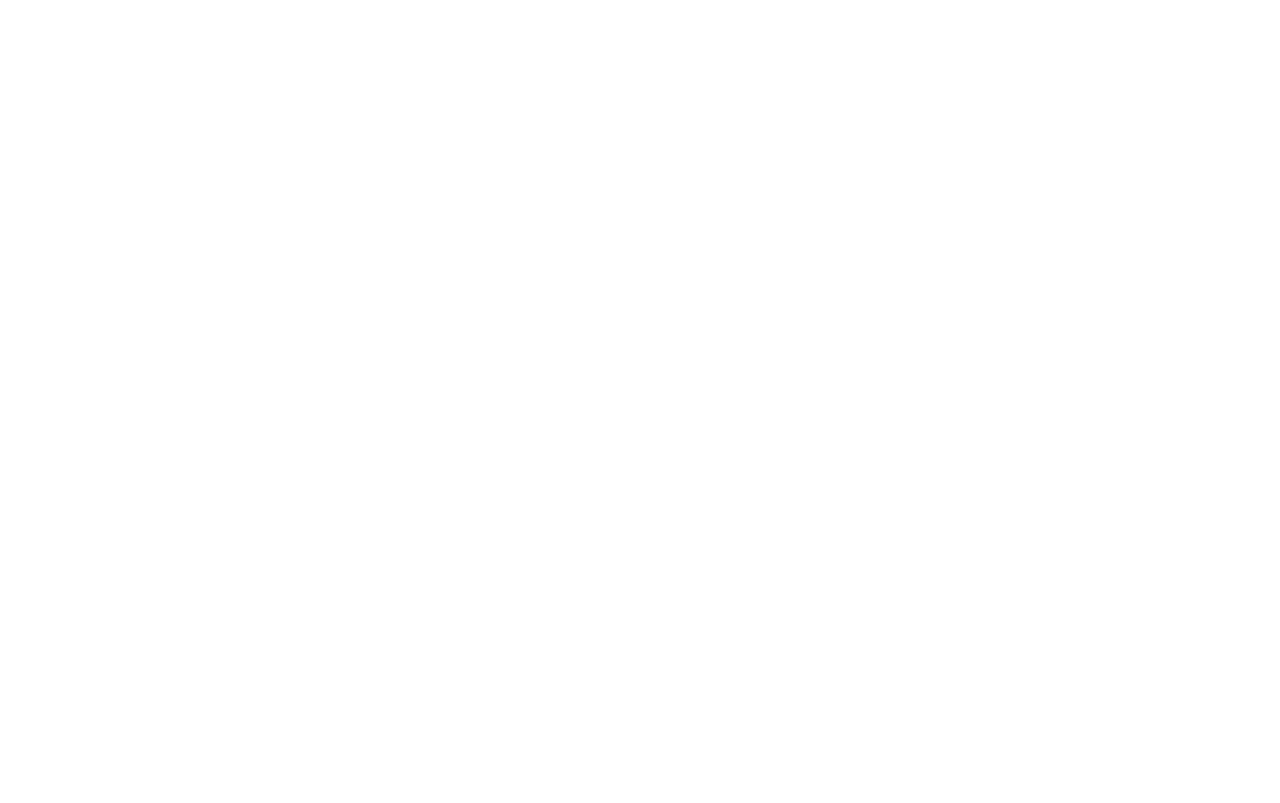
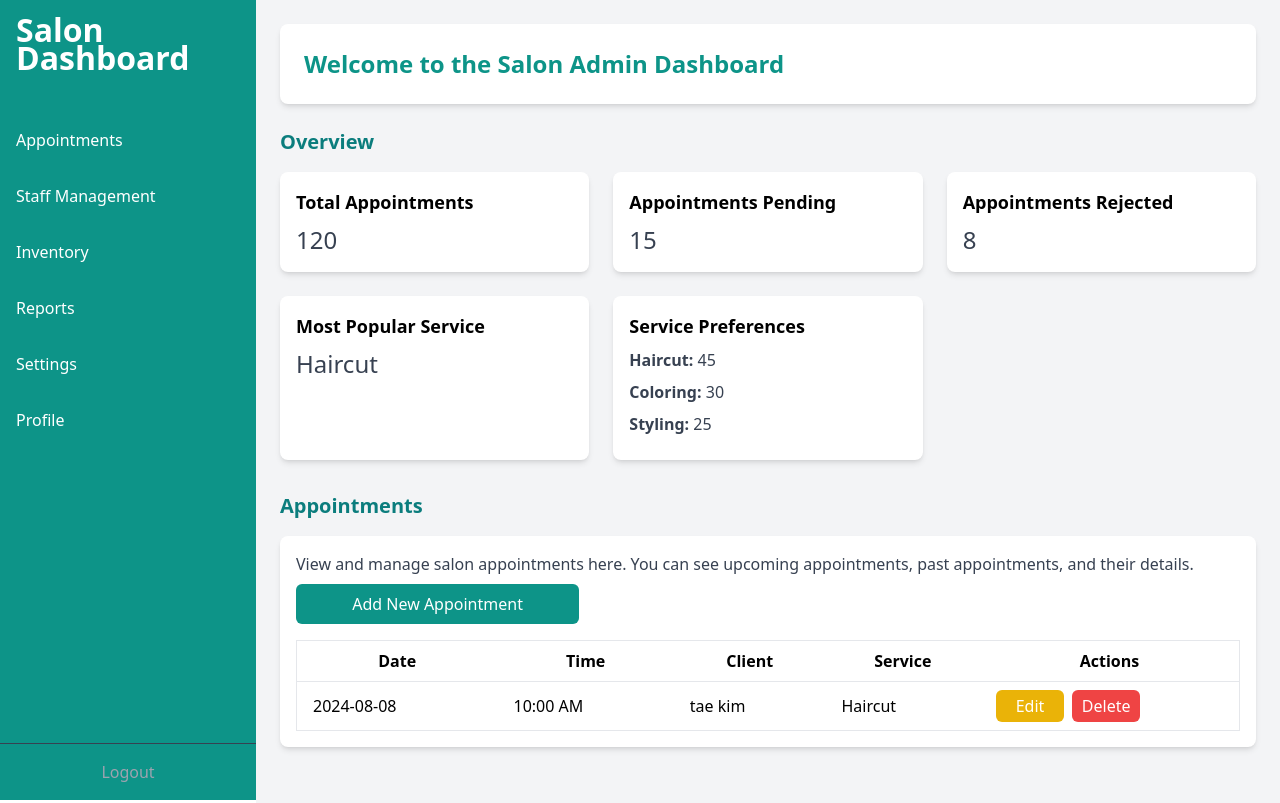
Before and after one commit to ShravaniR2412/SASS, a React (Vite) app in the folder client/: page /AdminDashboard in a window 1280 px wide. Before the commit this address had no page. Built offline with nearby package versions, Linux system fonts and the light colour scheme.

Commit message:
AdminDashboard added
Admin Dashboard is added with sidebar component

```diff
--- a/client/src/App.jsx
+++ b/client/src/App.jsx
@@ -1,10 +1,11 @@
-import { BrowserRouter as Router, Route, Routes } from 'react-router-dom';
-import Registration from './pages/salon/Registration';
-import Dashboard from './pages/salon/Dashboard';
-import Profile from './pages/salon/Profile';
-import AddServices from './pages/salon/AddServices'
-import AddPackages from './pages/salon/AddPackages';
-import AddProducts from './pages/salon/AddProducts';
+import { BrowserRouter as Router, Route, Routes } from "react-router-dom";
+import Registration from "./pages/salon/Registration";
+import Dashboard from "./pages/salon/Dashboard";
+import Profile from "./pages/salon/Profile";
+import AddServices from "./pages/salon/AddServices";
+import AddPackages from "./pages/salon/AddPackages";
+import AddProducts from "./pages/salon/AddProducts";
+import AdminDashboard from "./pages/salon/AdminDashboard";
 function App() {
   return (
     <Router>
@@ -15,6 +16,7 @@
         <Route path="/addservices" element={<AddServices />} />
         <Route path="/addpackages" element={<AddPackages />} />
         <Route path="/addproducts" element={<AddProducts />} />
+        <Route path="/AdminDashboard" element={<AdminDashboard />} />
       </Routes>
     </Router>
   );
--- /dev/null
+++ b/client/src/components/Sidebar.jsx
@@ -0,0 +1,68 @@
+import React from "react";
+
+const Sidebar = () => {
+  return (
+    <div className="w-64 h-screen bg-teal-600 text-white flex flex-col">
+      <div className="p-4 text-xl font-semibold bg-teal-600 ">
+        <h2 className="text-white">Salon Dashboard</h2>
+      </div>
+      <ul className="flex-1">
+        <li className="hover:bg-gray-700">
+          <a
+            href="#appointments"
+            className="block p-4 hover:bg-gray-800 rounded-md"
+          >
+            Appointments
+          </a>
+        </li>
+        <li className="hover:bg-gray-700">
+          <a href="#staff" className="block p-4 hover:bg-gray-800 rounded-md">
+            Staff Management
+          </a>
+        </li>
+        <li className="hover:bg-gray-700">
+          <a
+            href="#inventory"
+            className="block p-4  hover:bg-gray-800 rounded-md"
+          >
+            Inventory
+          </a>
+        </li>
+        <li className="hover:bg-gray-700">
+          <a
+            href="#reports"
+            className="block p-4  hover:bg-gray-800 rounded-md"
+          >
+            Reports
+          </a>
+        </li>
+        <li className="hover:bg-gray-700">
+          <a
+            href="#settings"
+            className="block p-4  hover:bg-gray-800 rounded-md"
+          >
+            Settings
+          </a>
+        </li>
+        <li className="hover:bg-gray-700">
+          <a
+            href="#profile"
+            className="block p-4  hover:bg-gray-800 rounded-md"
+          >
+            Profile
+          </a>
+        </li>
+      </ul>
+      <div className="p-4 border-t border-gray-700 ">
+        <a
+          href="#logout"
+          className="block text-center text-gray-400 hover:text-white"
+        >
+          Logout
+        </a>
+      </div>
+    </div>
+  );
+};
+
+export default Sidebar;
--- /dev/null
+++ b/client/src/pages/salon/AdminDashboard.jsx
@@ -0,0 +1,126 @@
+// src/AdminDashboard.js
+import React from "react";
+import Sidebar from "../../components/Sidebar";
+
+const AdminDashboard = () => {
+  // Dummy data
+  const stats = {
+    totalAppointments: 120,
+    appointmentsPending: 15,
+    appointmentsRejected: 8,
+    mostPopularService: "Haircut",
+    serviceCounts: {
+      Haircut: 45,
+      Coloring: 30,
+      Styling: 25,
+    },
+  };
+
+  return (
+    <div className="flex">
+      <Sidebar />
+      <div className="flex-1 p-6 bg-gray-100">
+        <div className="bg-white shadow-md rounded-lg p-6 mb-6">
+          <h1 className="text-2xl font-bold text-teal-600">
+            Welcome to the Salon Admin Dashboard
+          </h1>
+        </div>
+
+        <section id="stats" className="mb-8">
+          <h2 className="text-xl font-semibold mb-4">Overview</h2>
+          <div className="grid grid-cols-1 md:grid-cols-2 lg:grid-cols-3 gap-6">
+            <div className="bg-white shadow-md rounded-lg p-4">
+              <h3 className="text-lg font-semibold mb-2">Total Appointments</h3>
+              <p className="text-gray-700 text-2xl">
+                {stats.totalAppointments}
+              </p>
+            </div>
+            <div className="bg-white shadow-md rounded-lg p-4">
+              <h3 className="text-lg font-semibold mb-2">
+                Appointments Pending
+              </h3>
+              <p className="text-gray-700 text-2xl">
+                {stats.appointmentsPending}
+              </p>
+            </div>
+            <div className="bg-white shadow-md rounded-lg p-4">
+              <h3 className="text-lg font-semibold mb-2">
+                Appointments Rejected
+              </h3>
+              <p className="text-gray-700 text-2xl">
+                {stats.appointmentsRejected}
+              </p>
+            </div>
+            <div className="bg-white shadow-md rounded-lg p-4">
+              <h3 className="text-lg font-semibold mb-2">
+                Most Popular Service
+              </h3>
+              <p className="text-gray-700 text-2xl">
+                {stats.mostPopularService}
+              </p>
+            </div>
+            <div className="bg-white shadow-md rounded-lg p-4">
+              <h3 className="text-lg font-semibold mb-2">
+                Service Preferences
+              </h3>
+              <ul>
+                {Object.entries(stats.serviceCounts).map(([service, count]) => (
+                  <li key={service} className="text-gray-700 mb-2">
+                    <span className="font-semibold">{service}:</span> {count}
+                  </li>
+                ))}
+              </ul>
+            </div>
+          </div>
+        </section>
+
+        {/* Appointments Section */}
+        <section id="appointments" className="mb-8">
+          <h2 className="text-xl font-semibold mb-4">Appointments</h2>
+          <div className="bg-white shadow-md rounded-lg p-4">
+            <p className="text-gray-700 mb-2">
+              View and manage salon appointments here. You can see upcoming
+              appointments, past appointments, and their details.
+            </p>
+            <div className="mb-4">
+              <button className="bg-teal-600 text-white px-4 py-2 rounded-md hover:bg-teal-600">
+                Add New Appointment
+              </button>
+            </div>
+            <div className="overflow-x-auto">
+              <table className="min-w-full bg-white border border-gray-200">
+                <thead>
+                  <tr>
+                    <th className="py-2 px-4 border-b">Date</th>
+                    <th className="py-2 px-4 border-b">Time</th>
+                    <th className="py-2 px-4 border-b">Client</th>
+                    <th className="py-2 px-4 border-b">Service</th>
+                    <th className="py-2 px-4 border-b">Actions</th>
+                  </tr>
+                </thead>
+                <tbody>
+                  <tr>
+                    <td className="py-2 px-4 border-b">2024-08-08</td>
+                    <td className="py-2 px-4 border-b">10:00 AM</td>
+                    <td className="py-2 px-4 border-b">tae kim</td>
+                    <td className="py-2 px-4 border-b">Haircut</td>
+                    <td className="py-2 px-4 border-b">
+                      <button className="bg-yellow-500 text-white px-2 py-1 rounded-md hover:bg-yellow-600 mr-2">
+                        Edit
+                      </button>
+                      <button className="bg-red-500 text-white px-2 py-1 rounded-md hover:bg-red-600">
+                        Delete
+                      </button>
+                    </td>
+                  </tr>
+                </tbody>
+              </table>
+            </div>
+          </div>
+        </section>
+      </div>
+    </div>
+  );
+};
+
+export default AdminDashboard;
```
Also changed, not shown: 1 other file (tests, documents, lock files or other folders).
